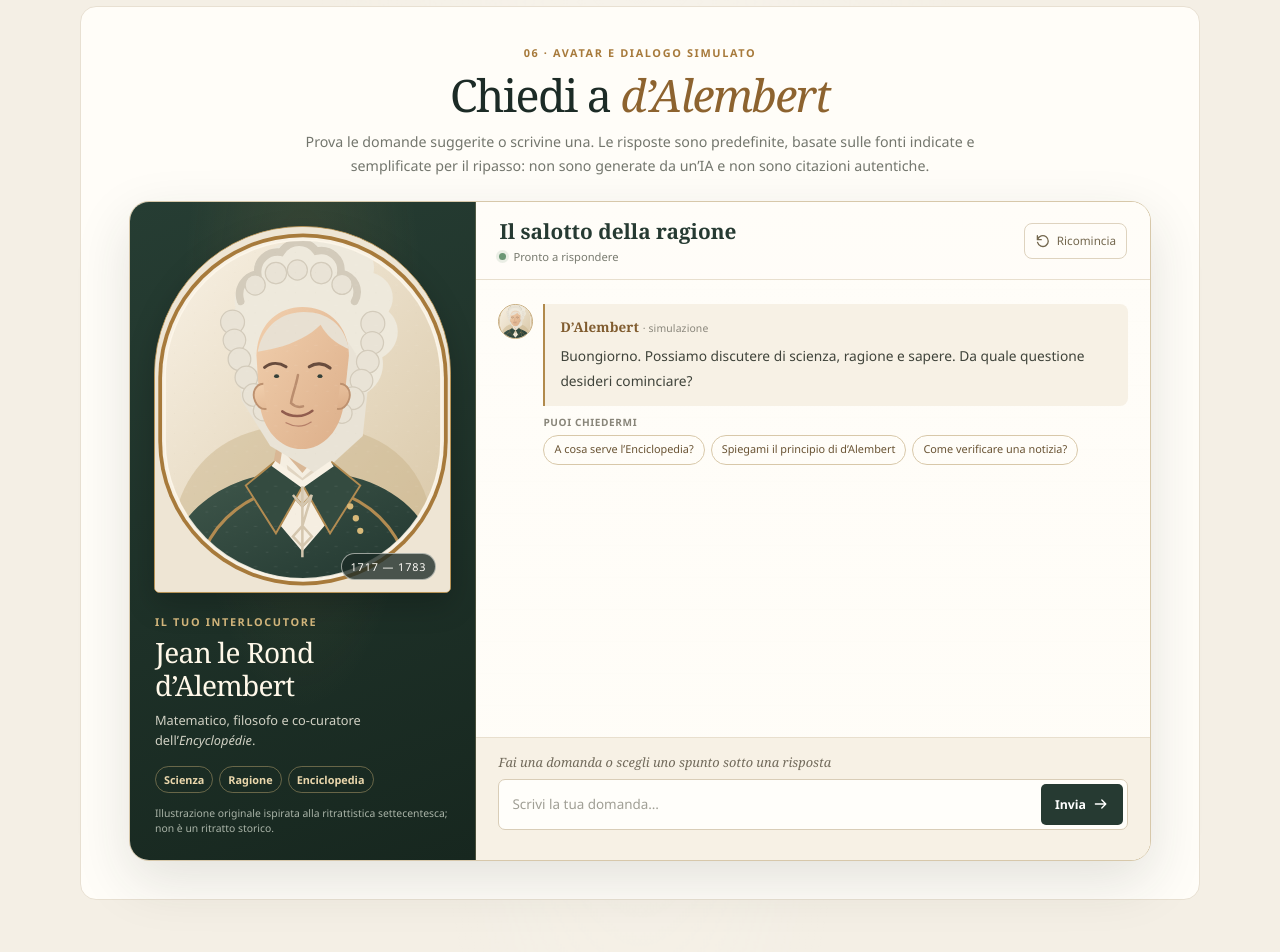
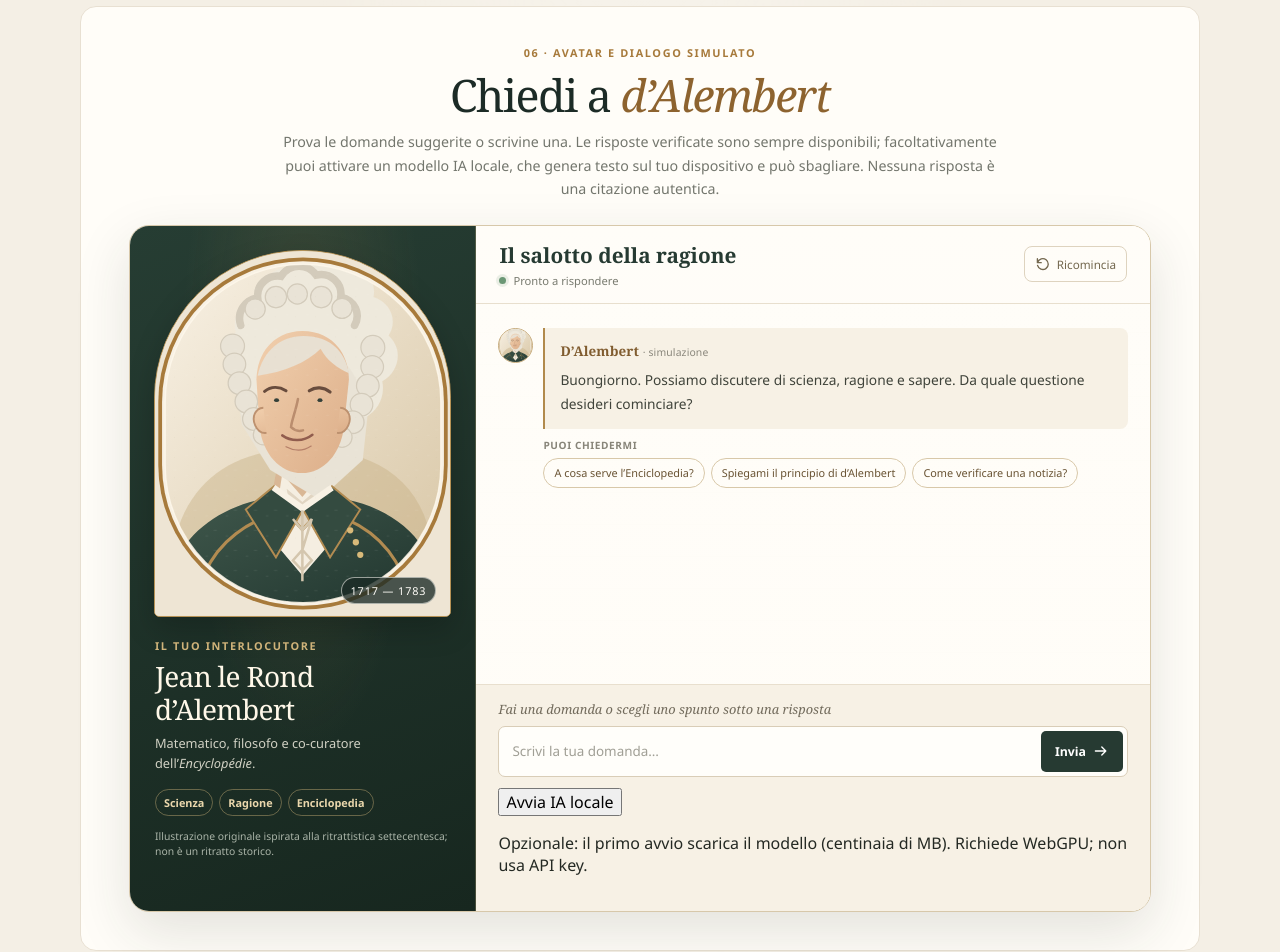
Before and after one commit to Pietrobolz/jean-le-rond-dalembert, a plain HTML site: page index.html in a window 1280 px wide. Shown: the part 4480-5432 px from the top of the page. Drawn offline with Linux system fonts and the light colour scheme.

Commit message:
Add local AI chatbot mode
Update the chatbot UI and document the optional in-browser model.

Co-authored-by: Copilot <223556219+Copilot@users.noreply.github.com>

```diff
--- a/index.html
+++ b/index.html
@@ -228,7 +228,7 @@
       <div class="section-heading">
         <p class="eyebrow">06 · Avatar e dialogo simulato</p>
         <h2 id="dialogue-title">Chiedi a <em>d’Alembert</em></h2>
-        <p>Prova le domande suggerite o scrivine una. Le risposte sono predefinite, basate sulle fonti indicate e semplificate per il ripasso: non sono generate da un’IA e non sono citazioni autentiche.</p>
+        <p>Prova le domande suggerite o scrivine una. Le risposte verificate sono sempre disponibili; facoltativamente puoi attivare un modello IA locale, che genera testo sul tuo dispositivo e può sbagliare. Nessuna risposta è una citazione autentica.</p>
       </div>
 
       <div class="dialogue">
@@ -293,6 +293,10 @@
               </button>
             </form>
             <p class="typing-status" id="typing-status" role="status" aria-live="polite"></p>
+            <div class="local-ai-controls">
+              <button class="local-ai-button" id="local-ai-toggle" type="button" aria-pressed="false">Avvia IA locale</button>
+              <p class="local-ai-status" id="local-ai-status" role="status" aria-live="polite">Opzionale: il primo avvio scarica il modello (centinaia di MB). Richiede WebGPU; non usa API key.</p>
+            </div>
           </div>
         </section>
       </div>
@@ -378,7 +382,7 @@
     </section>
 
     <footer class="page-footer">
-      <p><strong>Nota sul dialogo:</strong> l’avatar e le risposte predefinite sono una simulazione didattica; non sono un chatbot basato su IA e non rappresentano citazioni autentiche dell’autore.</p>
+      <p><strong>Nota sul dialogo:</strong> il chatbot offre risposte predefinite curate e una modalità IA locale facoltativa. Entrambe sono simulazioni didattiche, non sostituiscono le fonti e non sono citazioni autentiche dell’autore.</p>
       <a href="#inizio">Torna all’inizio ↑</a>
     </footer>
   </main>
```
Also changed, not shown: 1 other file.
